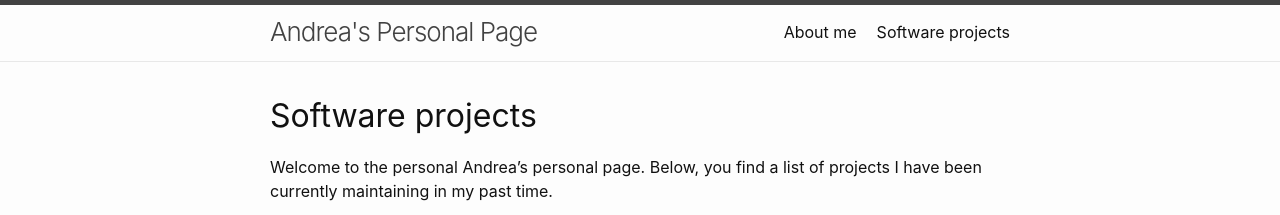
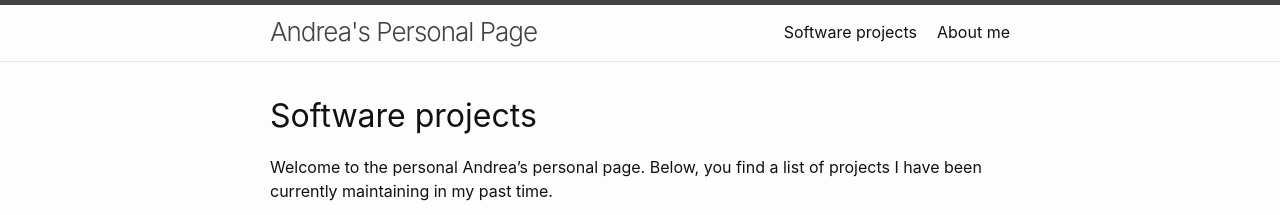
Before and after one commit to alberti42/alberti42.github.io, a Jekyll site: the page built from index.markdown, in a window 1280 px wide and 900 px high. Shown: the top 215 px of the window. Built offline with Jekyll 4.4.1, drawn with Linux system fonts in a browser that asks for light colours.

Commit message:
Created webpage navigation bar

```diff
--- a/_includes/header.html
+++ b/_includes/header.html
@@ -6,6 +6,8 @@
     <a class="site-title" rel="author" href="{{ "/" | relative_url }}">{{ site.title | escape }}</a>
 
     {%- if page_paths -%}
+      {%- assign sorted_page_paths = page_paths | sort: "order" | reverse -%}
+
       <nav class="site-nav">
         <input type="checkbox" id="nav-trigger" class="nav-trigger" />
         <label for="nav-trigger">
@@ -17,7 +19,8 @@
         </label>
 
         <div class="trigger">
-          {%- for path in page_paths -%}
+
+          {%- for path in sorted_page_paths -%}
             {%- assign my_page = site.pages | where: "path", path | first -%}
             {%- if my_page.title -%}
             <a class="page-link" href="{{ my_page.url | relative_url }}">{{ my_page.title | escape }}</a>
--- a/about.markdown
+++ b/about.markdown
@@ -2,6 +2,7 @@
 layout: page
 title: About me
 permalink: /about/
+order: 2
 ---
 
 I am quantum physicist and I like in my free time to develop software. Many of the apps and utilities posted on this site have been developed to make my workflow more enjoyable.
--- a/index.markdown
+++ b/index.markdown
@@ -3,6 +3,7 @@
 # To modify the layout, see https://jekyllrb.com/docs/themes/#overriding-theme-defaults
 layout: home
 title: "Software projects"
+order: 1
 ---
 
 {% assign sorted_research_tools = site.research_tools | sort: 'title' %}
```
